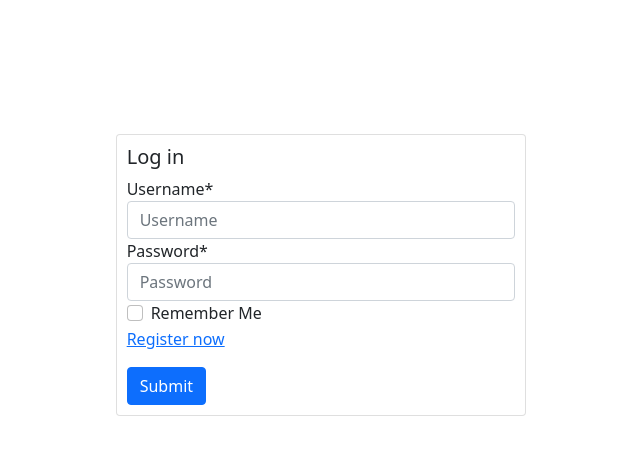
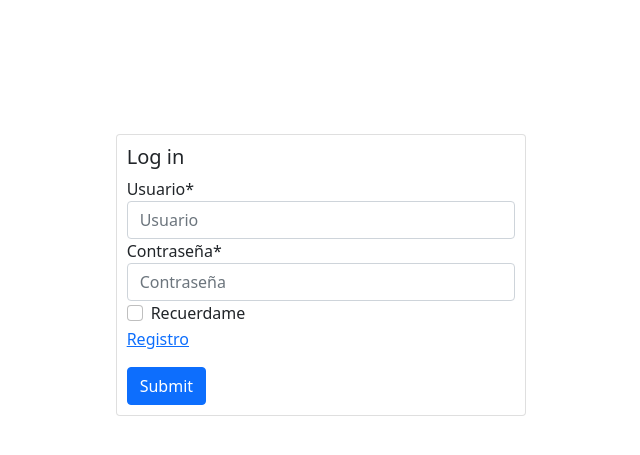
Before and after one commit to matiasArr/BlogConDjango, a Django app: page /login/ in a window 1280 px wide. Shown: the top 455 px of the page, without its empty margins (319-959 px from the left). Run offline with Django 3.2, Linux system fonts and the light colour scheme; some libraries are stand-ins or nearby versions.

Commit message:
modificacion login form

```diff
--- a/Blog/src/blog/settings.py
+++ b/Blog/src/blog/settings.py
@@ -136,7 +136,7 @@ DEFAULT_AUTO_FIELD = 'django.db.models.BigAutoField'
 
 
 ACCOUNT_FORMS = {
-    'login': 'allauth.account.forms.LoginForm',
+    'login': 'posts.forms.MyLoginForm',
     'signup': 'allauth.account.forms.SignupForm',
     'add_email': 'allauth.account.forms.AddEmailForm',
     'change_password': 'allauth.account.forms.ChangePasswordForm',
--- a/Blog/src/posts/forms.py
+++ b/Blog/src/posts/forms.py
@@ -1,12 +1,24 @@
-from allauth.account.forms import PasswordField
+from cProfile import label
+from collections import OrderedDict
+from logging import PlaceHolder
+from allauth import *
+from allauth.account.forms import LoginForm, PasswordField, set_form_field_order
 from django.utils.translation import gettext_lazy as _
 from django import forms
 from .models import Post, Comment
+
+
 
 class PostForm(forms.ModelForm):
     class Meta:
         model = Post
         fields = ('__all__')
+        labels = {
+            'title': _('Titulo del Post'),
+            'content': _('Contenido'),
+            'thumbnail': _('Imagen'),
+            'author': _('Autor')
+        }
 
 class CommentForm(forms.ModelForm):
     class Meta:
@@ -21,19 +33,28 @@ class CommentForm(forms.ModelForm):
             'content': _(''),
         }
 
-
-
-
-class LoginForm(forms.ModelForm):
-    password = PasswordField(label=("Password"), autocomplete="current-password")
-    remember = forms.BooleanField(label=("Remember Me"), required=False)
+class MyLoginForm(LoginForm):
+    password = PasswordField(label=("Contraseña"), autocomplete="current-password")
+    remember = forms.BooleanField(label=("Recuerdame"), required=False)
 
     error_messages = {
-        "account_inactive": ("This account is currently inactive."),
-        "email_password_mismatch": (
-            "The e-mail address and/or password you specified are not correct."
+        "account_inactive": _("Esta cuenta está inactiva"),
+        "email_password_mismatch": _(
+            "El email y/o la contraseña especificada no son correctas"
         ),
-        "username_password_mismatch": (
-            "The username and/or password no son correctas"
+        "username_password_mismatch": _(
+            "El usuario y/o contraseña no son correctas"
         ),
     }
+    def __init__(self, *args, **kwargs):
+        self.request = kwargs.pop("request", None)
+        super(LoginForm, self).__init__(*args, **kwargs)
+        login_widget = forms.TextInput(
+            attrs={"placeholder": _("Usuario"), "autocomplete": "username"}
+        )
+        login_field = forms.CharField(
+            label='Usuario',
+            widget=login_widget
+        )
+        self.fields["login"] = login_field
+        set_form_field_order(self, ["login", "password", "remember"])
--- a/Blog/src/templates/account/login.html
+++ b/Blog/src/templates/account/login.html
@@ -31,7 +31,7 @@
                     <div class="mb-3">
                         {{ form|crispy }}
                         <div>
-                            <p><a href="{% url 'account_signup' %}">Register now</a></p>
+                            <p><a href="{% url 'account_signup' %}">Registro</a></p>
                         </div>
                     </div>
                     <button type="submit" class="btn btn-primary">Submit</button>
--- a/Blog/src/templates/posts/post_detail.html
+++ b/Blog/src/templates/posts/post_detail.html
@@ -4,7 +4,7 @@
 {% block content %}
     <div class="row">
         <div class="col-4 offset-4">
-            <div class="card" style="padding: 10px;">
+            <div class="card" style="padding: 20px;">
             <h1> {{ object.title }} </h1>
             <img src="{{ object.thumbnail.url }}" class="card-img-top">
 
```
Also changed, not shown: Blog/src/db.sqlite3.
